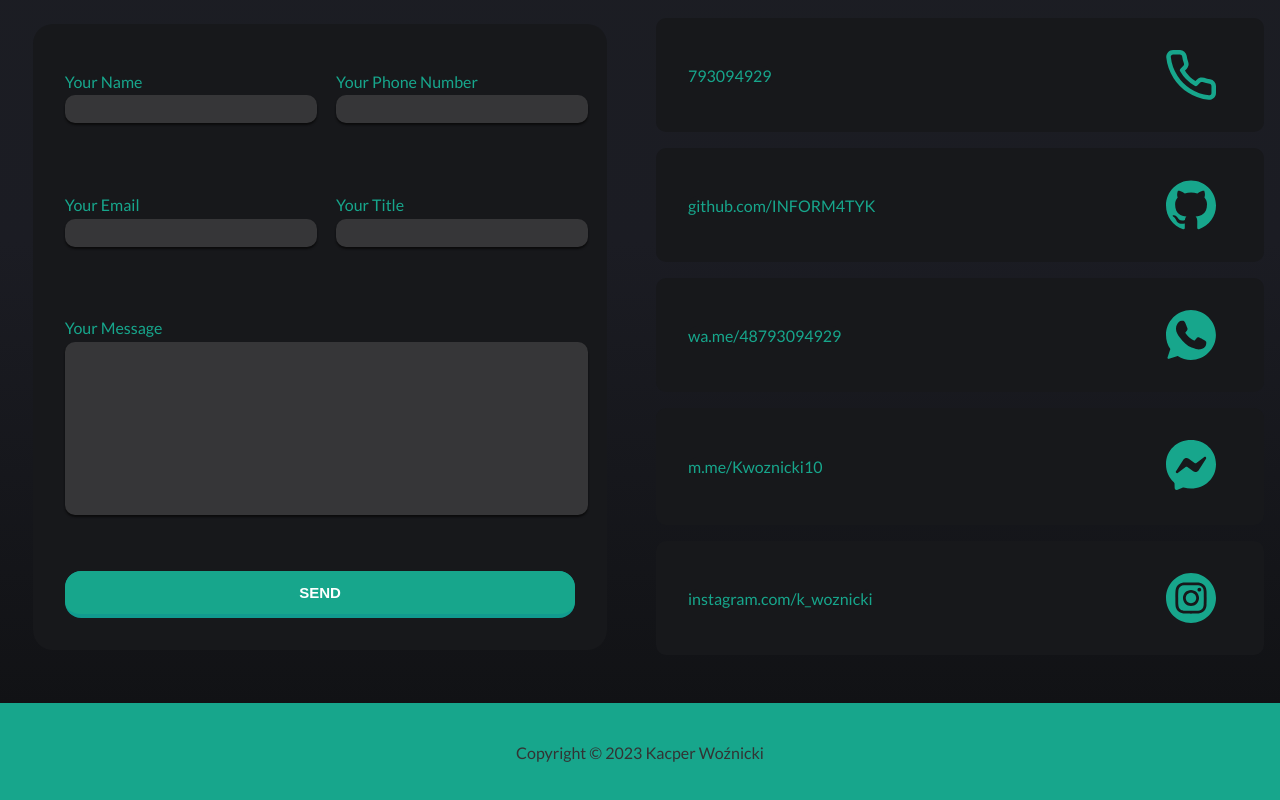
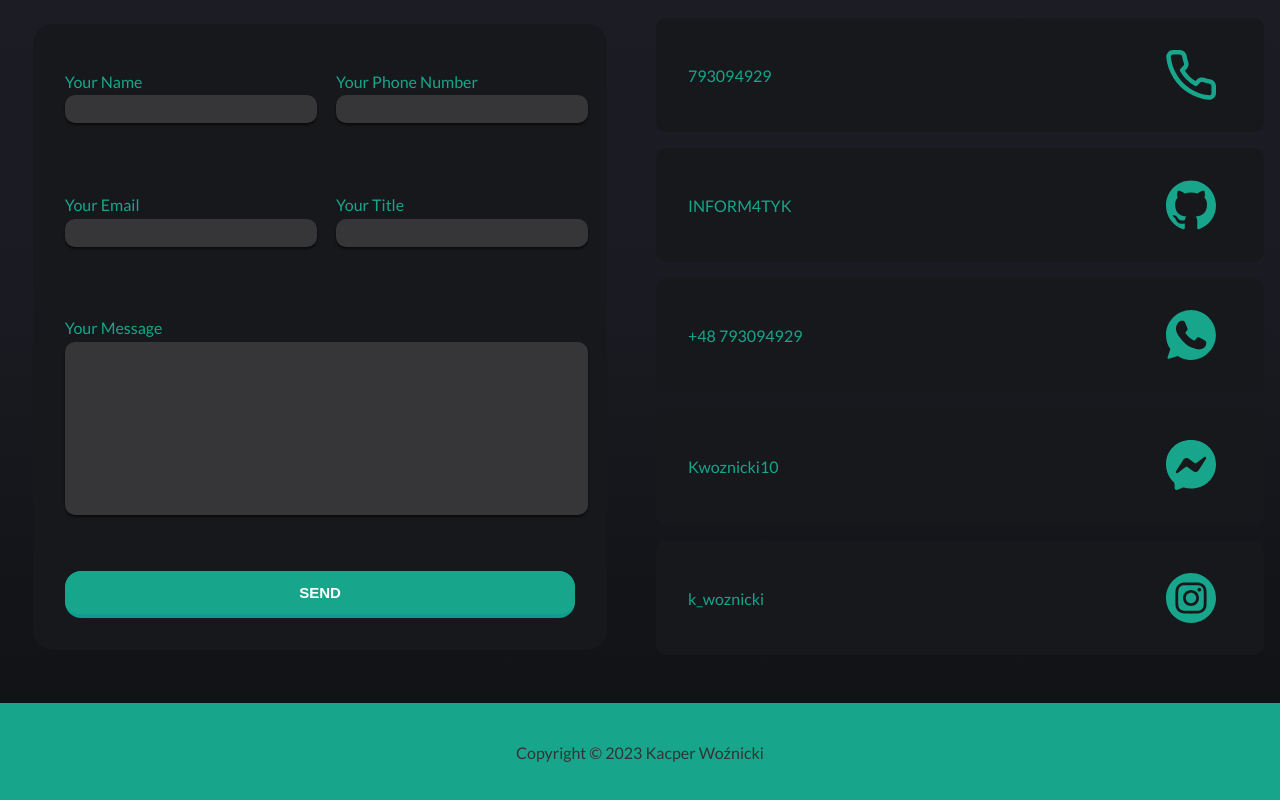
Before and after one commit to INFORM4TYK/Portfolio, a Next.js app: page / in a window 1280 px wide. Shown: the part 1998-2798 px from the top of the page. Built offline with nearby package versions, Linux system fonts and the light colour scheme.

Commit message:
SmallFixContact

```diff
--- a/components/ContactForm/Contact.js
+++ b/components/ContactForm/Contact.js
@@ -174,7 +174,7 @@ const Contact = () => {
           <section>
           <Link href="https://github.com/INFORM4TYK" legacyBehavior>
           <a target="_blank">
-          <p>github.com/INFORM4TYK</p>
+          <p>INFORM4TYK</p>
             <Image src={LGit} alt="github" />
           </a>
         </Link>
@@ -182,7 +182,7 @@ const Contact = () => {
           <section>
           <Link href="https://wa.me/48793094929" legacyBehavior>
           <a target="_blank">
-            <p>wa.me/48793094929</p>
+            <p>+48 793094929</p>
 
             <Image src={LWhatsApp} alt="WhatsApp" />
           </a>
@@ -192,7 +192,7 @@ const Contact = () => {
           <Link href="https://m.me/Kwoznicki10" legacyBehavior>
           <a target="_blank">
             <p>
-         m.me/Kwoznicki10
+         Kwoznicki10
             </p>
             <span>
             <Image src={LMessenger} alt="messenger" />
@@ -203,7 +203,7 @@ const Contact = () => {
           <section>
           <Link href="https://www.instagram.com/k_woznicki/" legacyBehavior>
           <a target="_blank">
-            <p>instagram.com/k_woznicki</p>
+            <p>k_woznicki</p>
 
             <Image src={LInstagram} alt="instagram" />
           </a>
```
